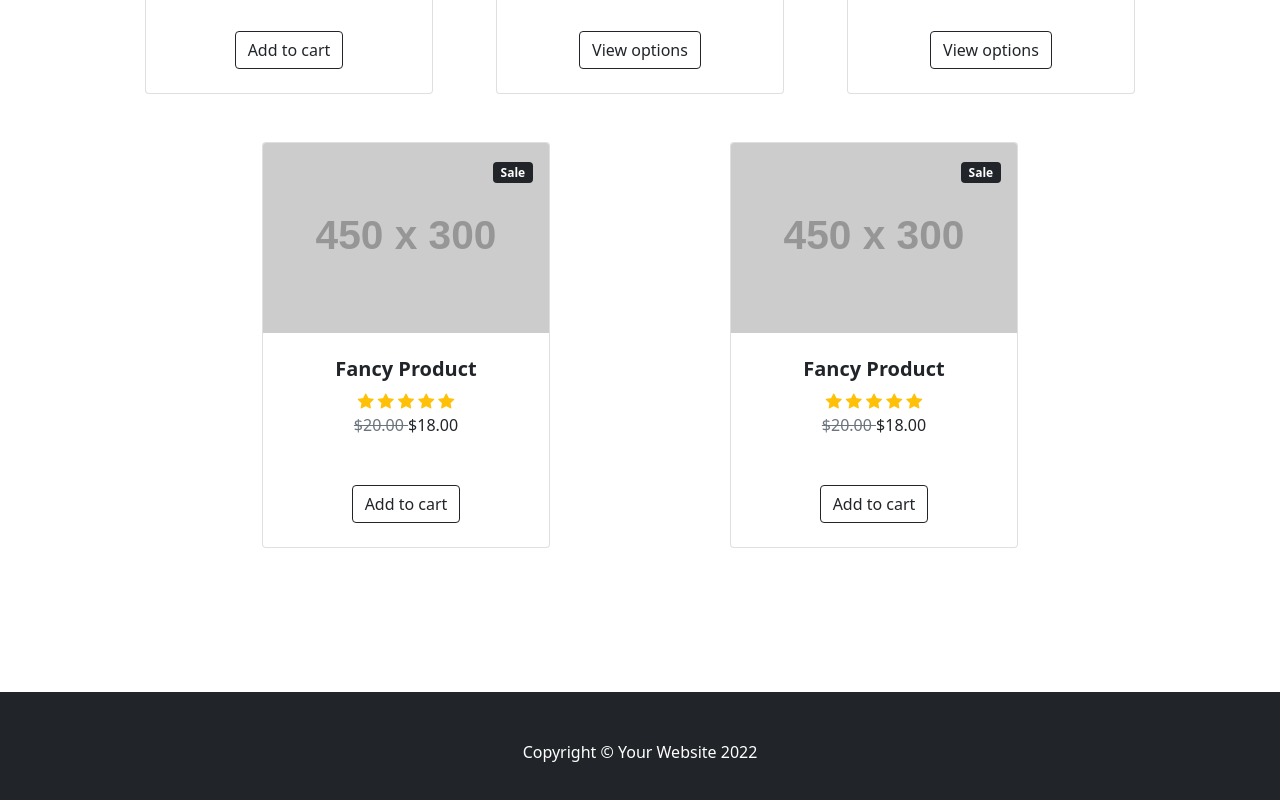
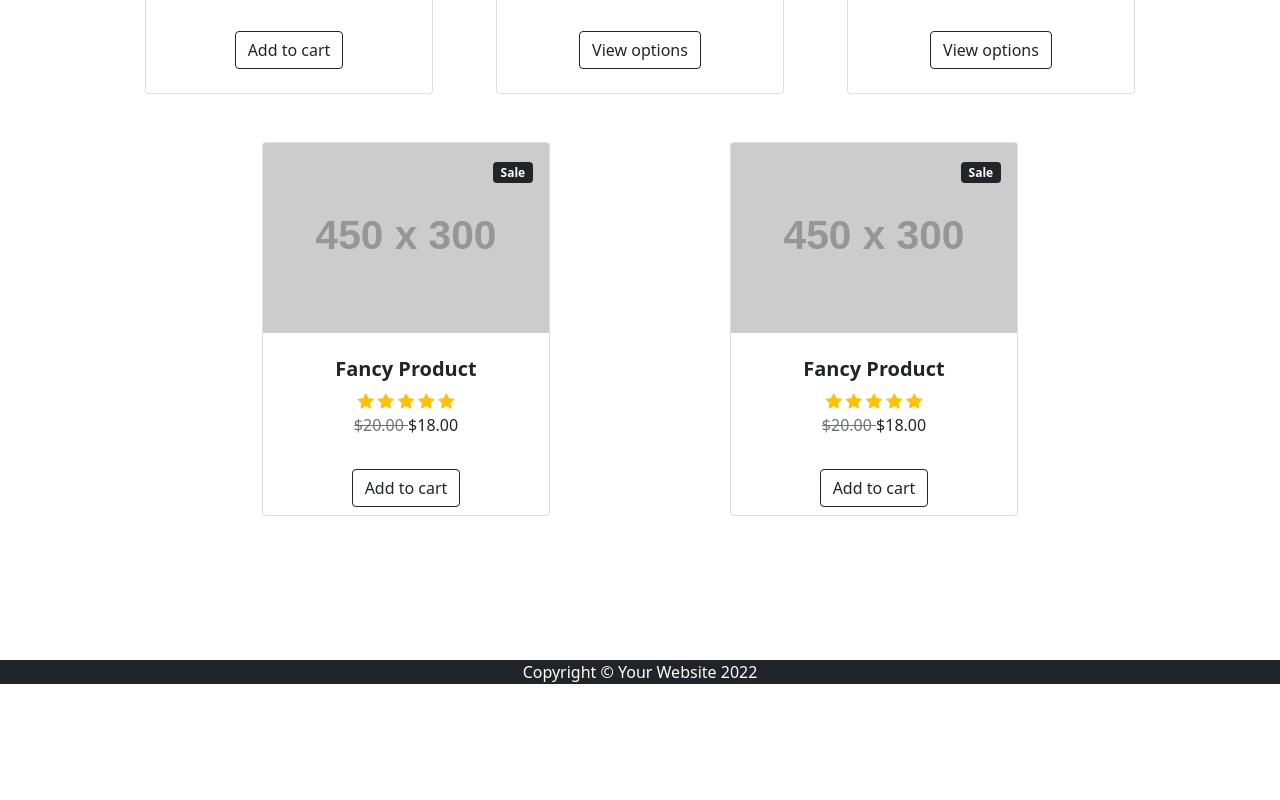
Before and after one commit to sonalieva/jstask2, a plain HTML site: page index.html in a window 1280 px wide. Shown: the part 1271-2071 px from the top of the page. After the commit the page ends 1971 px from the top, so only its background shows below. Drawn offline with nearby package versions, Linux system fonts and the light colour scheme; files that its build step writes are made by us from their sources; placeholder pictures from the web are drawn by us.

Commit message:
Update index.html

```diff
--- a/index.html
+++ b/index.html
@@ -7,7 +7,7 @@
     <title>Document</title>
     <link href="https://cdn.jsdelivr.net/npm/bootstrap@5.1.3/dist/css/bootstrap.min.css" rel="stylesheet" integrity="sha384-1BmE4kWBq78iYhFldvKuhfTAU6auU8tT94WrHftjDbrCEXSU1oBoqyl2QvZ6jIW3" crossorigin="anonymous">
     <link rel="stylesheet" href="https://cdn.jsdelivr.net/npm/bootstrap-icons@1.5.0/font/bootstrap-icons.css">
-    <link rel="stylesheet" href="./css/style.css">
+    <link rel="stylesheet" href="style.css">
 
 </head>
 <body>
@@ -180,7 +180,7 @@
                         <p class="card-text"><span class="text-muted text-decoration-line-through">$20.00 </span>$18.00</p>
                     </div>
                 </div>
-                <div class="card-footer bg-transparent border-top-0 py-4">
+                <div class="card-footer bg-transparent border-top-0 ">
                     <a href="#" class="btn btn-outline-dark">Add to cart</a>
                 </div>
               </div>
@@ -203,7 +203,7 @@
                         <p class="card-text"><span class="text-muted text-decoration-line-through">$20.00 </span>$18.00</p>
                     </div>
                 </div>
-                <div class="card-footer bg-transparent border-top-0 py-4">
+                <div class="card-footer bg-transparent border-top-0">
                     <a href="#" class="btn btn-outline-dark">Add to cart</a>
                 </div>
               </div>
@@ -212,7 +212,7 @@
           </div>
 
       </section>
-      <footer class="bg-dark text-white text-center py-5 ">
+      <footer class="bg-dark text-white text-center ">
           <div class="container">
             <p>Copyright © Your Website 2022</p>
           </div>
```
